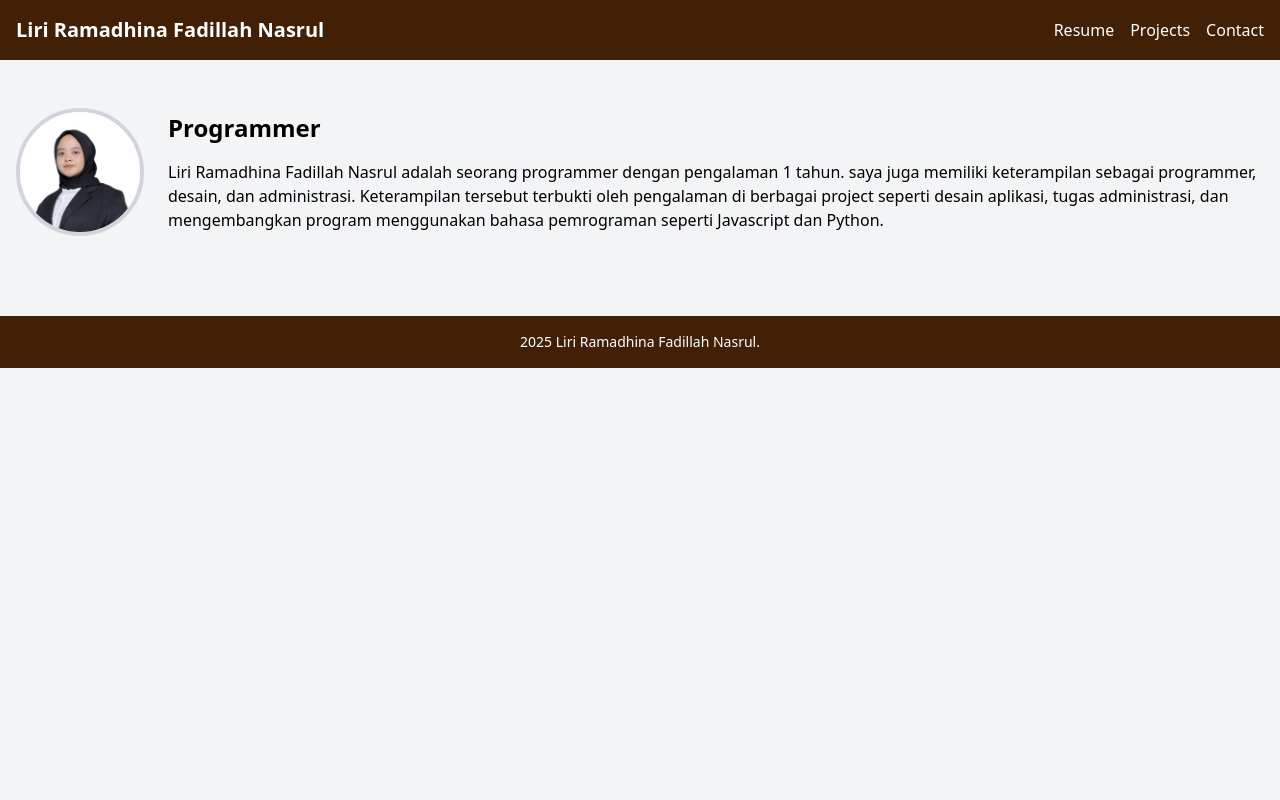
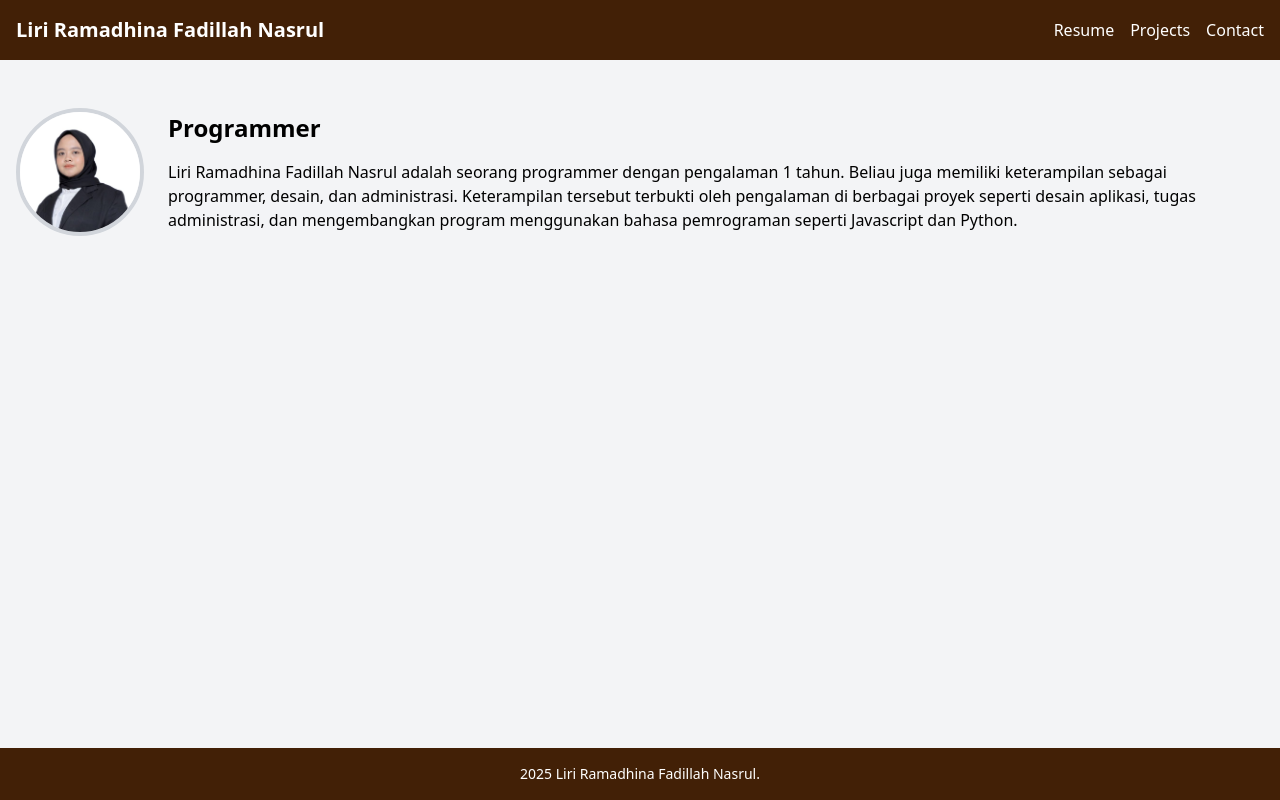
Before and after one commit to LiriRamadhina/cvliri, a plain HTML site: page index.html in a window 1280 px wide. Drawn offline with nearby package versions, Linux system fonts and the light colour scheme.

Commit message:
Update index.html

```diff
--- a/index.html
+++ b/index.html
@@ -7,7 +7,7 @@
   <script src="https://cdn.tailwindcss.com"></script>
   <link href="./output.css" rel="stylesheet">
 </head>
-<body class="bg-gray-100">
+<body class="bg-gray-100 flex flex-col min-h-screen">
   <header class="bg-yellow-950 text-white p-4 relative">
     <div class="container mx-auto flex justify-between items-center">
       <h1 class="text-xl font-bold">Liri Ramadhina Fadillah Nasrul</h1>
@@ -22,7 +22,6 @@
         <a href="contact.html" class="hover:text-gray-300 transition">Contact</a>
       </nav>
     </div>
-
     <nav id="mobile-menu" class="hidden absolute bg-yellow-950 w-full top-full left-0 p-4 md:hidden">
       <ul class="space-y-2">
         <li><a href="resume.html" class="block text-white hover:text-gray-300 transition">Resume</a></li>
@@ -32,22 +31,22 @@
     </nav>
   </header>
 
-  <main class="container mx-auto mt-8 p-4">
+  <main class="container mx-auto mt-8 p-4 flex-grow">
     <section id="about" class="mb-8">
       <div class="flex items-center">
         <img src="./images/jas.jpg" alt="Liri Ramadhina Fadillah Nasrul" class="w-32 h-32 rounded-full border-4 border-gray-300 mr-6">
         <div>
           <h2 class="text-2xl font-bold mb-4">Programmer</h2>
-          <p>Liri Ramadhina Fadillah Nasrul adalah seorang programmer dengan pengalaman 1 tahun. saya juga
+          <p>Liri Ramadhina Fadillah Nasrul adalah seorang programmer dengan pengalaman 1 tahun. Beliau juga
             memiliki keterampilan sebagai programmer, desain, dan administrasi. Keterampilan tersebut terbukti oleh pengalaman
-            di berbagai project seperti desain aplikasi, tugas administrasi, dan mengembangkan
+            di berbagai proyek seperti desain aplikasi, tugas administrasi, dan mengembangkan
             program menggunakan bahasa pemrograman seperti Javascript dan Python.</p>
         </div>
       </div>
     </section>
   </main>
 
-  <footer class="bg-yellow-950 text-white py-4 mt-8">
+  <footer class="bg-yellow-950 text-white py-4 mt-auto">
     <div class="container mx-auto text-center">
       <p class="text-sm">2025 Liri Ramadhina Fadillah Nasrul.</p>
     </div>
```
